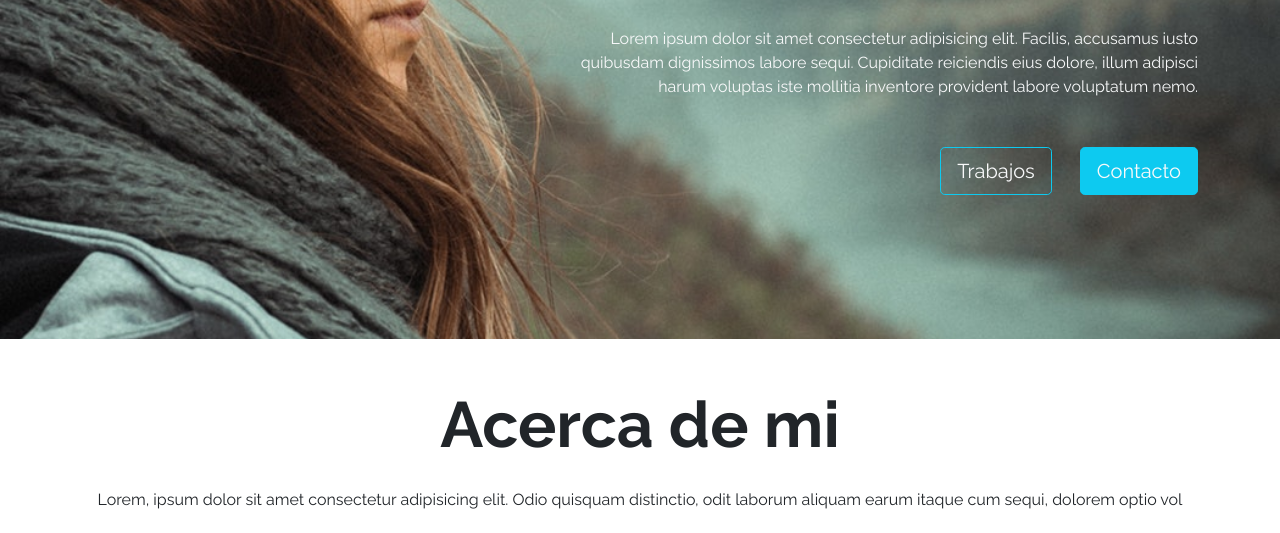
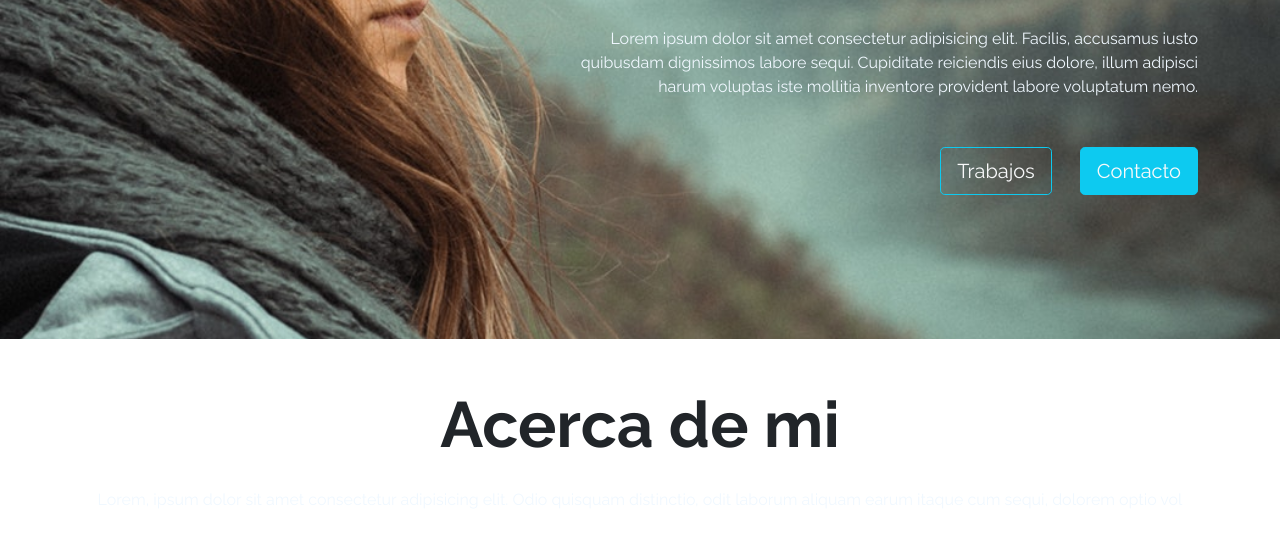
Before and after one commit to Crudobeats/Bootstrap, a plain HTML site: page index.html in a window 1280 px wide. Shown: the part 357-890 px from the top of the page. Drawn offline with nearby package versions, Linux system fonts and the light colour scheme.

Commit message:
Cambio en parrafo en css

```diff
--- a/assets/css/estilos.css
+++ b/assets/css/estilos.css
@@ -37,3 +37,6 @@ body {
   }
 
 }
+p {
+  color: aliceblue;
+}
```
